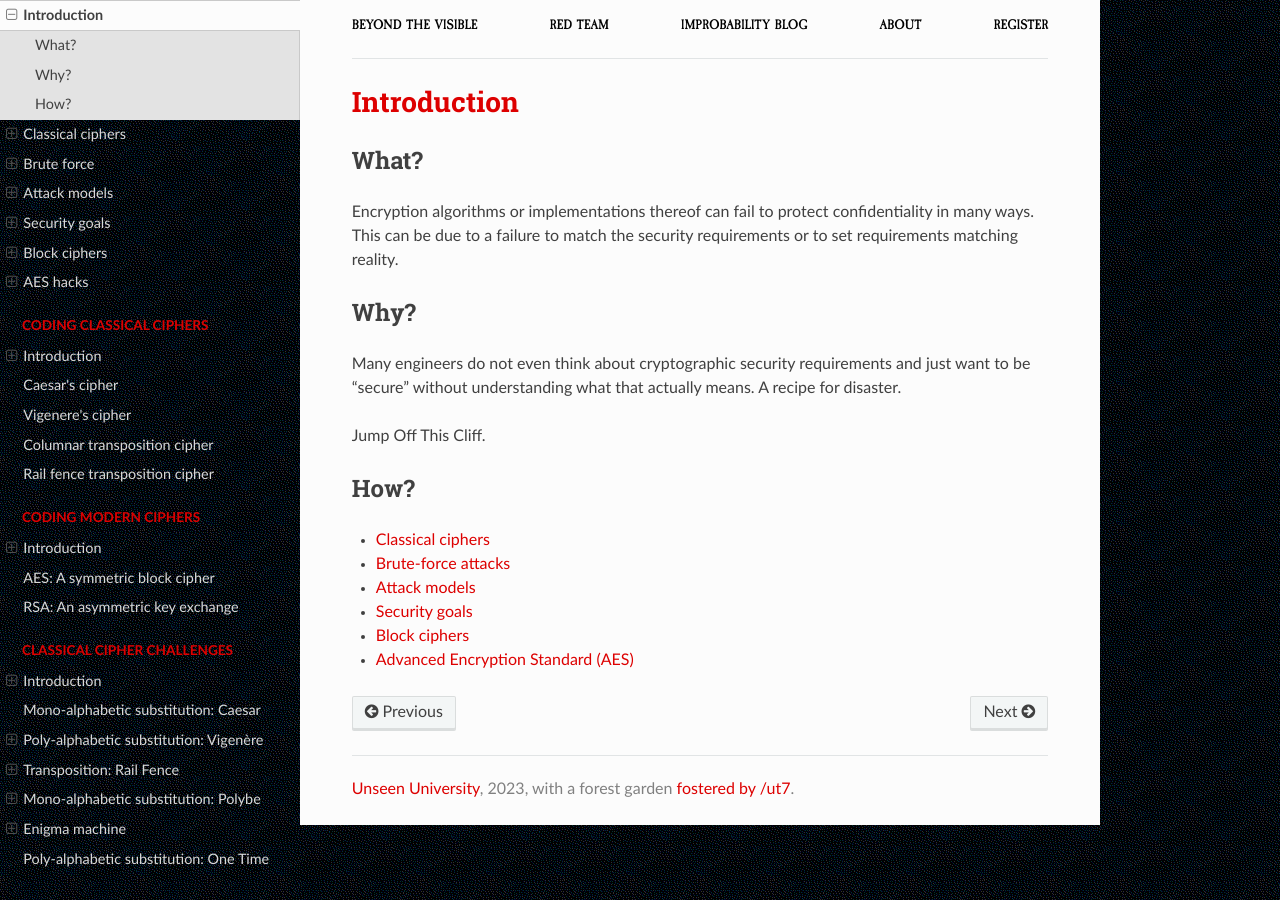
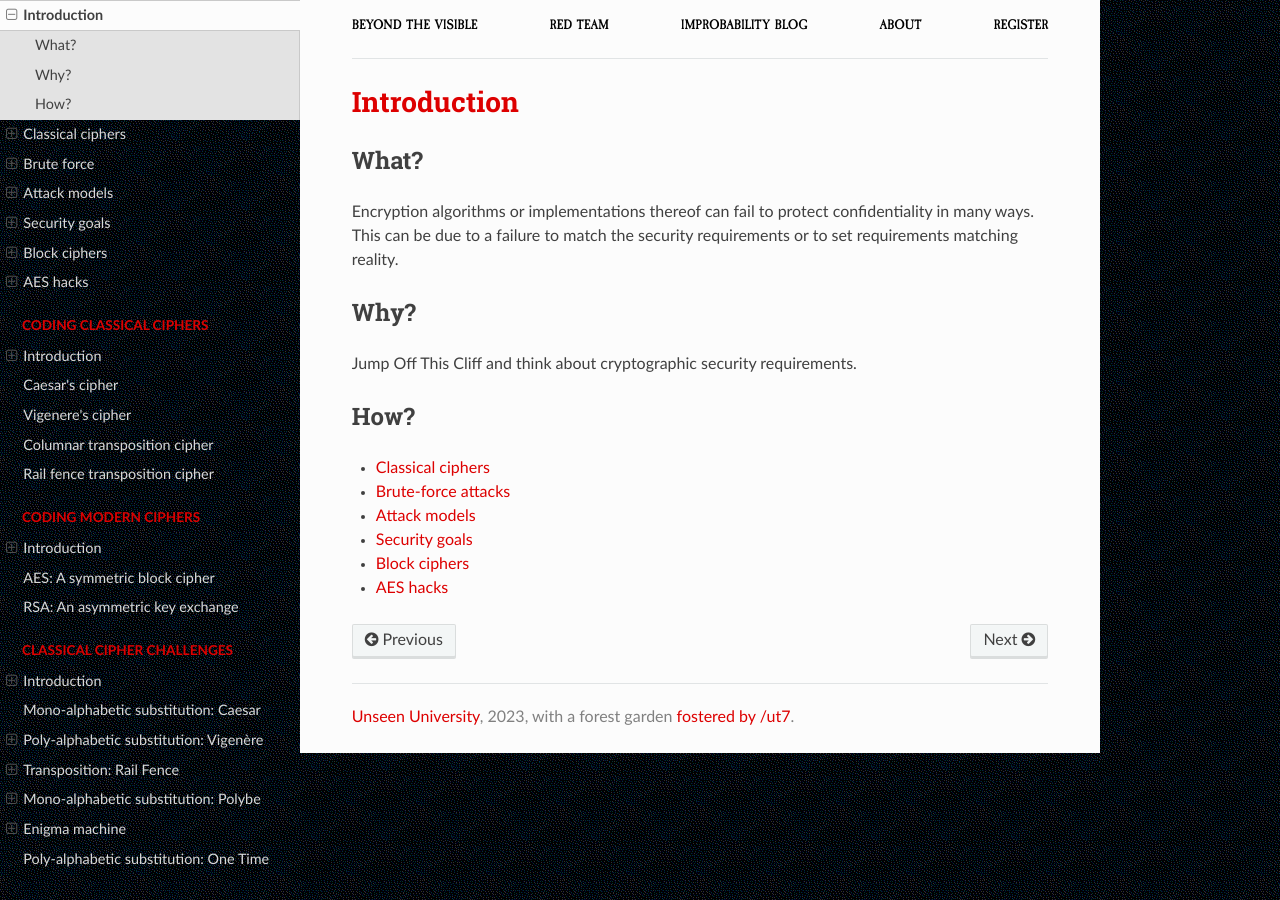
Before and after one commit to tymyrddin/red-crypt, a Sphinx documentation site: the page built from source/docs/notes/README.md, in a window 1280 px wide. Built offline with Sphinx 7.4.7 and the Read the Docs theme 2.0.0, drawn with Linux system fonts in a browser that asks for light colours.

```diff
--- a/source/docs/notes/README.md
+++ b/source/docs/notes/README.md
@@ -6,9 +6,7 @@ Encryption algorithms or implementations thereof can fail to protect confidentia
 
 ## Why?
 
-Many engineers do not even think about cryptographic security requirements and just want to be "secure" without understanding what that actually means. A recipe for disaster.
-
-Jump Off This Cliff.
+Jump Off This Cliff and think about cryptographic security requirements.
 
 ## How?
 
@@ -17,4 +15,4 @@ Jump Off This Cliff.
 * [Attack models](models.md)
 * [Security goals](goals.md)
 * [Block ciphers](block.md)
-* [Advanced Encryption Standard (AES)](aes.md)
+* [AES hacks](aes.md)
```
Also changed, not shown: source/docs/notes/stream.md (added, +1 -0 lines).
